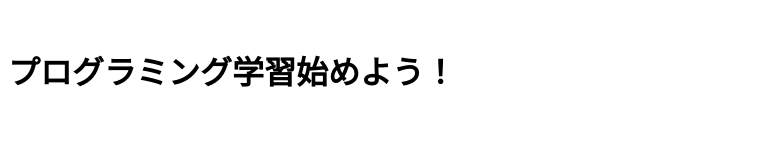
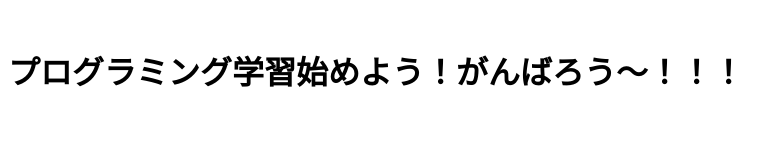
Before and after one commit to moredesu/TEST, a plain HTML site: page index.html in a window 1280 px wide. Shown: the whole page, without its empty margins (0-783 px from the left). Drawn offline with Linux system fonts and the light colour scheme.

Commit message:
indexファイルにメッセージ追加

```diff
--- a/index.html
+++ b/index.html
@@ -6,6 +6,6 @@
         <link rel="stylesheet" href="style.css">
       </head>
       <body>
-        <h1>プログラミング学習始めよう！</h1>
+        <h1>プログラミング学習始めよう！がんばろう～！！！</h1>
       </body>
     </html>
```
